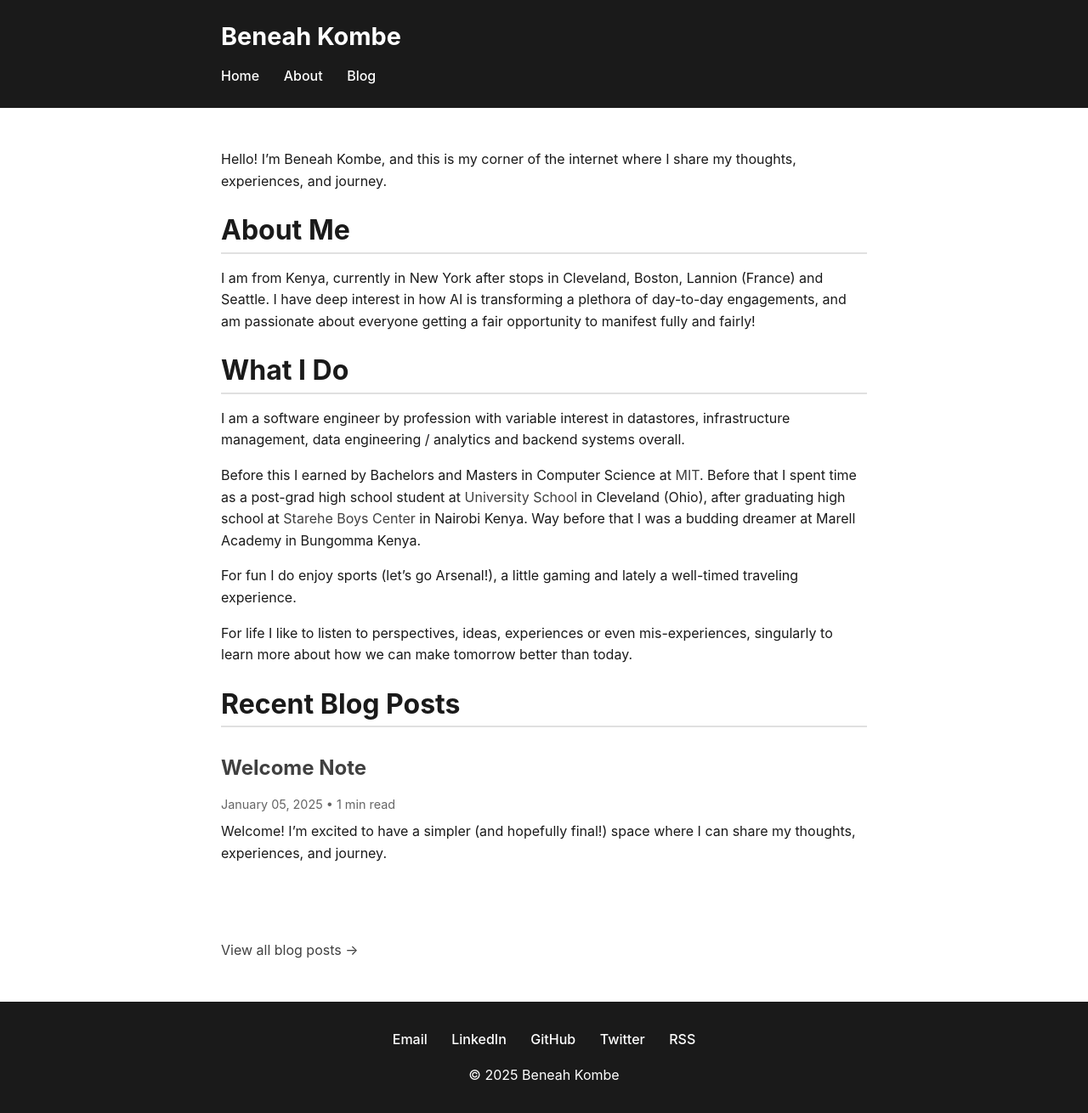
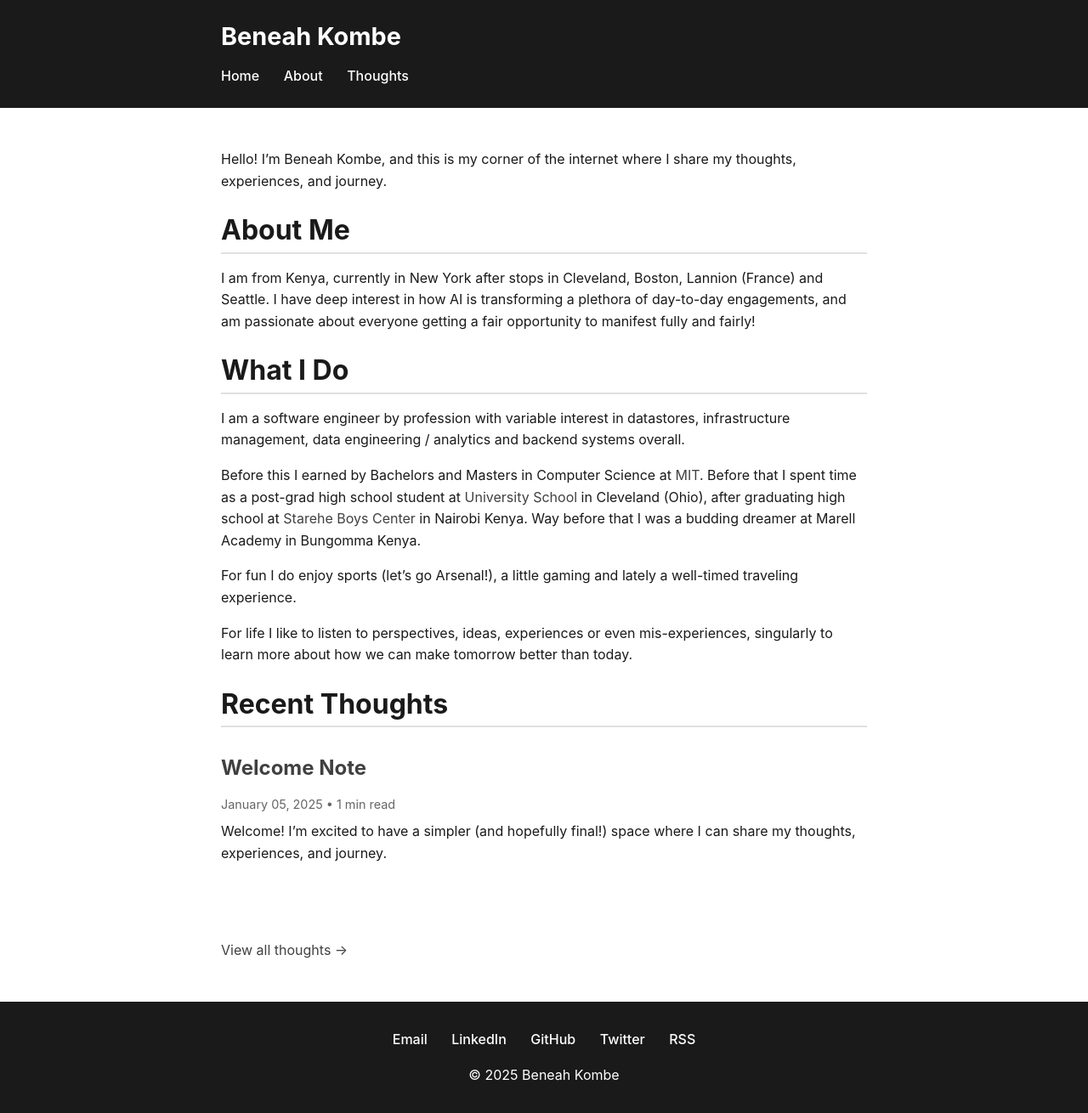
Before and after one commit to kombeneah/personal-website, a Jekyll site: the page built from index.md, in a window 1280 px wide. Shown: the whole page at 85% size. Built offline with Jekyll 4.4.1, drawn with Linux system fonts in a browser that asks for light colours.

Commit message:
Blogs -> Thoughts

```diff
--- a/_layouts/default.html
+++ b/_layouts/default.html
@@ -16,7 +16,7 @@
       <nav>
         <a href="/">Home</a>
         <a href="/about/">About</a>
-        <a href="/blog/">Blog</a>
+        <a href="/blog/">Thoughts</a>
       </nav>
     </div>
   </header>
--- a/index.md
+++ b/index.md
@@ -19,7 +19,7 @@ For fun I do enjoy sports (let's go Arsenal!), a little gaming and lately a well
 
 For life I like to listen to perspectives, ideas, experiences or even mis-experiences, singularly to learn more about how we can make tomorrow better than today.
 
-## Recent Blog Posts
+## Recent Thoughts
 
 <div class="blog-posts">
 {% for post in site.posts limit:5 %}
@@ -41,4 +41,4 @@ For life I like to listen to perspectives, ideas, experiences or even mis-experi
 {% endfor %}
 </div>
 
-<p><a href="/blog/">View all blog posts →</a></p>
+<p><a href="/blog/">View all thoughts →</a></p>
```
Also changed, not shown: blog.md (+2 -2 lines).
